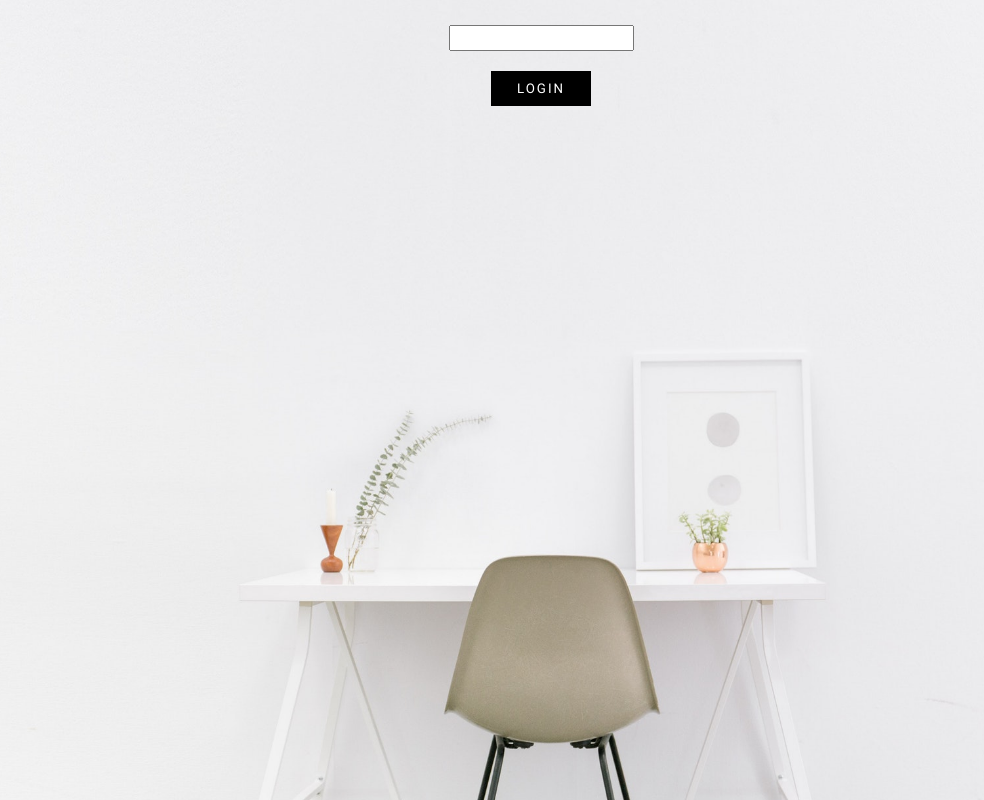
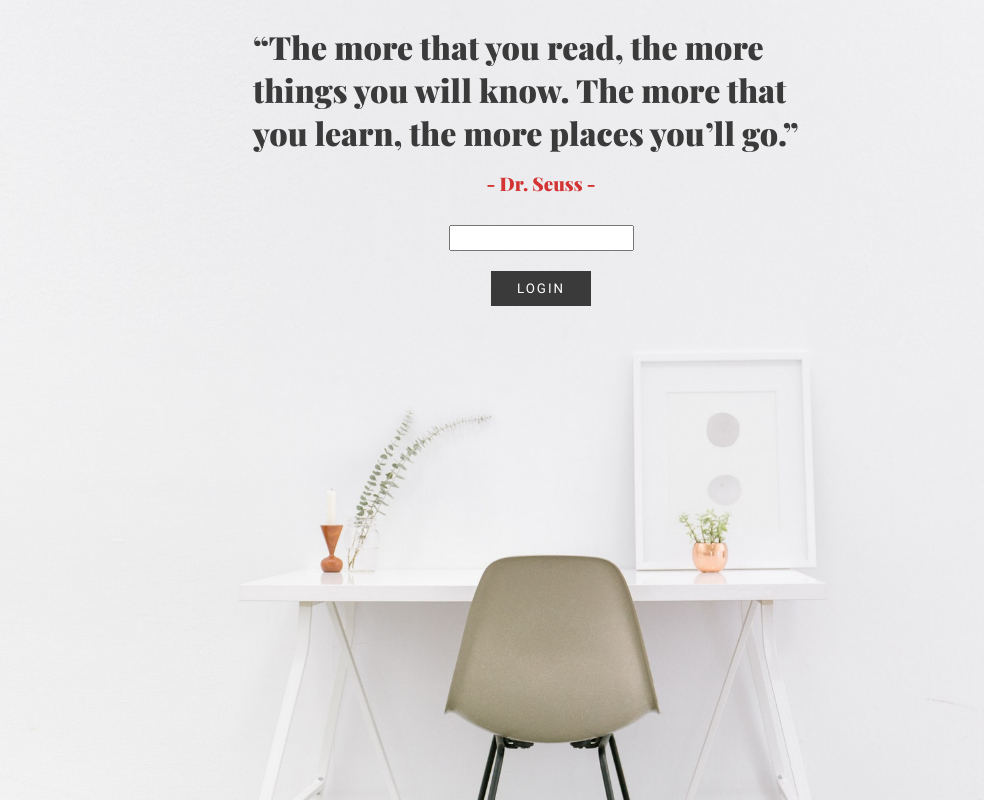
Before and after one commit to samanthajeet/nodedb-personal-library, a React (Create React App) app: page / in a window 1280 px wide. Shown: the whole page, without its empty margins (99-1083 px from the left). Built offline with nearby package versions, Linux system fonts and the light colour scheme.

Commit message:
removed input focus color

```diff
--- a/src/App.js
+++ b/src/App.js
@@ -13,7 +13,7 @@ class App extends Component {
       authenticated: false,
       isHidden: false,
       user: '',
-      greetings: ['Aloha', 'Hello', 'Bonjour', 'Hola', 'Cio', 'Guten tag','Shalom','Konnichiwa'],
+      greetings: ['Aloha', 'Hello', 'Bonjour', 'Hola', 'Cio','Shalom','Konnichiwa'],
       randomGreeting: ''
 
     }
@@ -42,7 +42,7 @@ class App extends Component {
     let randomGreeting = this.state.greetings[Math.floor(Math.random()*this.state.greetings.length)];
     this.setState({
         randomGreeting: randomGreeting
-    })
+       })
 }
 
   render() {
--- a/src/components/Book.css
+++ b/src/components/Book.css
@@ -14,7 +14,7 @@
 
 .book-image{
     height: 100%;
-    width: 40%;
+    width: 50%;
     overflow: hidden;
     margin: 0;
 }
@@ -78,7 +78,7 @@
 
 
 .book-buttons{
-    height: 15%;
+    height: 10%;
     display: flex;
     align-content: flex-end;
     padding: 0;
@@ -87,11 +87,10 @@
 .book-buttons > button {
     background: #FBE76C;
     border: none;
-    height:25px;
+    height: 110%;
+    width: 17%;
     color: black;
-    width: 85px;
     margin: 2px;
-    margin-bottom: 11px;
     font-family: 'Roboto', sans-serif;
     font-size:10px;
 }
--- a/src/components/Greeting.js
+++ b/src/components/Greeting.js
@@ -3,7 +3,7 @@ import './Fonts.css';
 import './Greeting.css'
 
 function Greeting(props) {
-    return <div className="greeting"><h1>{props.randomGreeting}</h1><h1 className="name">{props.name}! </h1><h1> Here is your library</h1></div>
+    return <div className="greeting"><h1>{props.randomGreeting}, </h1><h1 className="name"> {props.name}! </h1><h1> Here is your library</h1></div>
 }
 
 export default Greeting;
--- a/src/components/Library.css
+++ b/src/components/Library.css
@@ -41,7 +41,7 @@
 
 .create-edit-input > button {
     background: black;
-    height: 30px;
+    height: 70%;
     width: 10%;
     border: none;
     color: white;
@@ -70,8 +70,8 @@
 
 .search-by-title > button {
     background: black;
-    height: 30px;
-    width: 10%;
+    height: 80%;
+    width: 13%;
     border: none;
     color: white;
     font-family: 'Roboto', sans-serif;
--- a/src/components/Library.js
+++ b/src/components/Library.js
@@ -196,7 +196,7 @@ class Library extends Component {
                             {this.state.editing ? (
                                 <button onClick={ () => this.updateBook(id)}>Save Changes</button>
                             ) : (
-                                <p>.</p>
+                                <p></p>
                             )}
 
 
--- a/src/components/Login.css
+++ b/src/components/Login.css
@@ -1,3 +1,26 @@
+.login-quote {
+    width: 45vw;
+    margin-bottom: 5%;
+
+}
+
+.login-quote > h2 {
+    font-family: 'Playfair Display', serif;
+    font-size: 2em;
+    font-weight: 400;
+    color: #3a3a3a;
+    margin: 0;
+    text-align: left;
+}
+
+.login-quote  > h3 {
+    margin-top: 3%;
+    font-family: 'Playfair Display', serif;
+    font-weight: 600;
+    color: #D33333;
+    text-align: center;
+}
+
 .login-area {
     display: flex;
     flex-direction: column;
@@ -13,7 +36,7 @@
 }
 
 .login-button {
-    background: black;
+    background: #3a3a3a;
     border: none;
     padding: 10px;
     color: white;
@@ -21,3 +44,11 @@
     font-family: 'Roboto', sans-serif;
     letter-spacing: 2px;
 }
+
+input:focus {
+    outline: none;
+  }
+
+button:focus {
+    outline: none;
+  }
--- a/src/components/Login.js
+++ b/src/components/Login.js
@@ -21,6 +21,21 @@ class Header extends Component {
                 {this.props.isHidden ? (
                     <p></p>
                 ) : (
+                    <div className="login-quote">
+                    <h2>“The more that you read, the more things you will know. The more that you learn, the more places you’ll go.”</h2>
+                    <h3>- Dr. Seuss -</h3>
+                    </div>
+                ) }
+            </div>
+
+
+
+
+
+            <div >
+                {this.props.isHidden ? (
+                    <p></p>
+                ) : (
                     <input className="login-input" onChange={ (e) => this.props.handleName(e.target.value) }/>
                 ) }
             </div>
```
